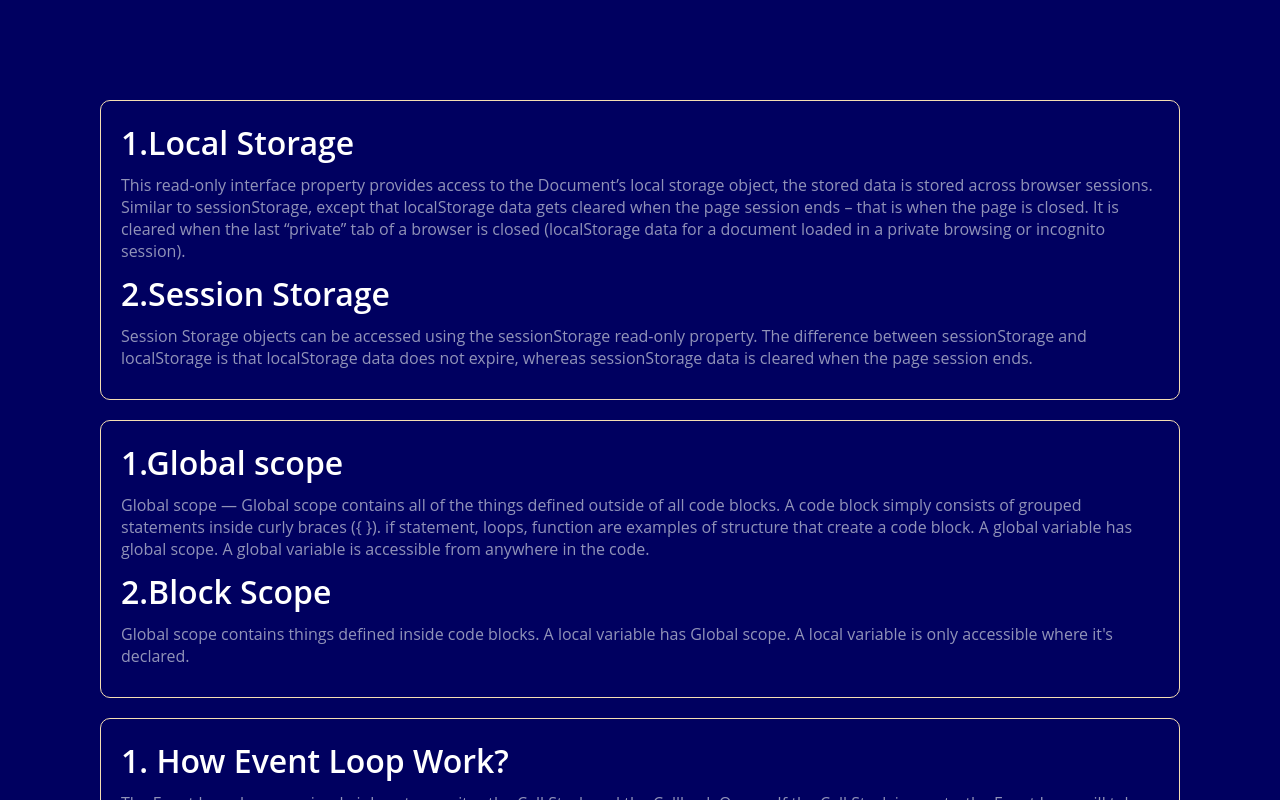
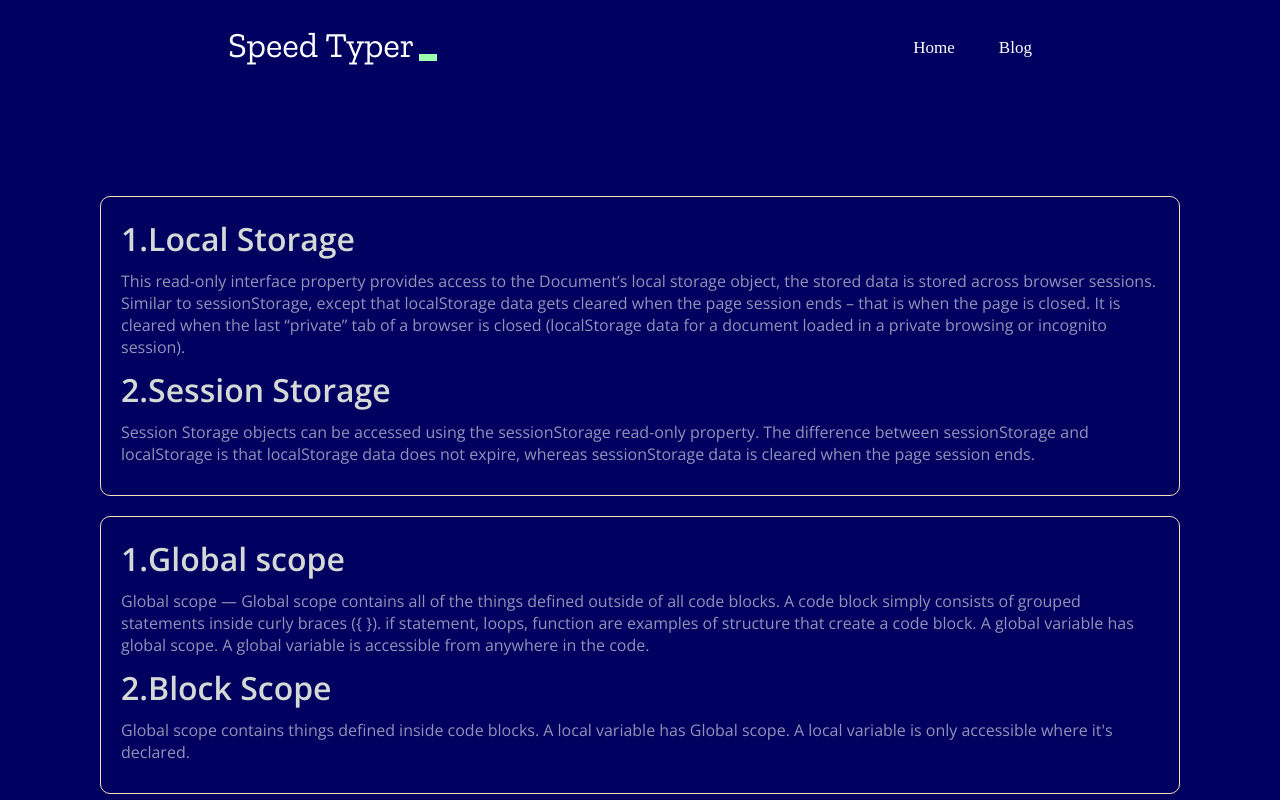
Before and after one commit to abdulquayumhp/typing-master-update-, a plain HTML site: page blog.html in a window 1280 px wide. Shown: the top 800 px of the page. Drawn offline with nearby package versions, Linux system fonts and the light colour scheme.

Commit message:
nav menu add

```diff
--- a/blog.html
+++ b/blog.html
@@ -10,11 +10,20 @@
     <link rel="preconnect" href="https://fonts.googleapis.com" />
     <link rel="preconnect" href="https://fonts.gstatic.com" crossorigin />
     <link
-      href="https://fonts.googleapis.com/css2?family=Montserrat:wght@400;500;700&display=swap"
+      href="https://fonts.googleapis.com/css2?family=Open+Sans:wght@300;400;600&display=swap"
       rel="stylesheet"
     />
   </head>
   <body>
+    <nav class="blog-nav">
+      <div>
+        <h1 class="title"><img src="./logo.png" /></h1>
+      </div>
+      <div>
+        <a href="index.html">Home</a>
+        <a href="blog.html">Blog</a>
+      </div>
+    </nav>
     <div class="blog-container">
       <div class="blog-content">
         <div class="local-storage">
--- a/styles.css
+++ b/styles.css
@@ -97,7 +97,7 @@ body {
   display: none;
 }
 .title {
-  text-align: center;
+  /* text-align: center; */
   color: white;
   margin: 20px 0;
 }
@@ -196,6 +196,7 @@ button {
   margin-bottom: 20px;
 }
 .local-storage h1 {
+  color: #d5d9d6;
   font-weight: 600;
   font-family: "Open Sans", sans-serif;
 }
@@ -203,6 +204,22 @@ button {
   padding: 10px 0;
   color: rgba(247, 250, 247, 0.59);
   font-family: "Open Sans", sans-serif;
+}
+nav {
+  width: 100%;
+  height: 6rem;
+  display: flex;
+  justify-content: space-around;
+  align-items: center;
+}
+nav a {
+  color: #fff;
+  text-decoration: none;
+  margin: 0 20px;
+  font-size: 17px;
+}
+.blog-nav {
+  background: rgb(0, 0, 96);
 }
 @media only screen and (max-width: 700px) {
   .box-container {
```
Also changed, not shown: index.html (+9 -1 lines).
